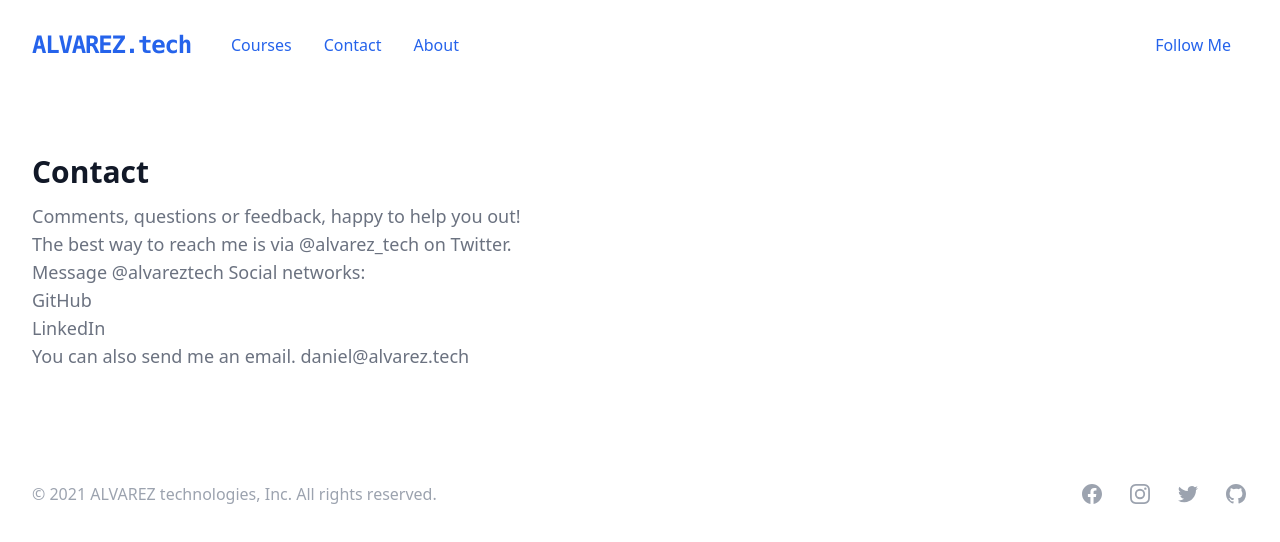
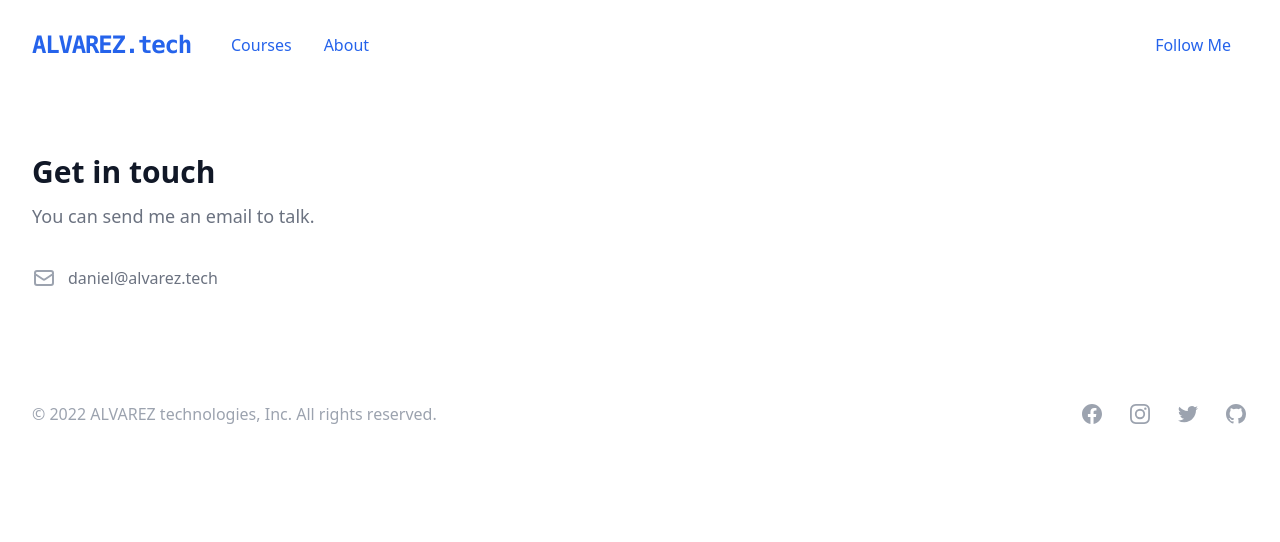
Before and after one commit to alvareztech/web, a Next.js app: page /contact in a window 1280 px wide. Shown: the top 542 px of the page. Built offline with nearby package versions, Linux system fonts and the light colour scheme.

Commit message:
Last improvements

```diff
--- a/components/layout.js
+++ b/components/layout.js
@@ -47,7 +47,6 @@ const navigation2 = [
 
 const navigation = [
   { name: 'Courses', href: '/courses' },
-  { name: 'Contact', href: '/contact' },
   { name: 'About', href: '/about' },
 ]
 
@@ -90,6 +89,7 @@ export default function Layout({ children, home }) {
             <a
               href="https://twitter.com/alvarez_tech"
               target="_blank"
+              rel="noreferrer"
               className="inline-block bg-white py-2 px-4 border border-transparent rounded-md text-base font-medium text-blue-600 hover:bg-blue-50"
             >
               Follow Me
@@ -132,7 +132,7 @@ export default function Layout({ children, home }) {
           )}
         </div>
         <div className="mt-8 md:mt-0 md:order-1">
-          <p className="text-center text-base text-gray-400">&copy; 2021 ALVAREZ
+          <p className="text-center text-base text-gray-400">&copy; 2022 ALVAREZ
             technologies, Inc. All rights
             reserved.</p>
         </div>
--- a/pages/contact.js
+++ b/pages/contact.js
@@ -1,34 +1,28 @@
 import Layout from '../components/layout'
+import { MailIcon, PhoneIcon } from '@heroicons/react/outline'
 
 export default function Contact() {
   return (
     <Layout>
       <div className="bg-white">
         <div className="max-w-7xl mx-auto py-16 px-4 sm:px-6 lg:px-8">
-          <div
-            className="max-w-lg mx-auto md:max-w-none md:grid md:grid-cols-2 md:gap-8">
+          <div className="max-w-lg mx-auto md:max-w-none md:grid md:grid-cols-2 md:gap-8">
             <div>
-              <h2
-                className="text-2xl font-extrabold text-gray-900 sm:text-3xl">Contact</h2>
+              <h2 className="text-2xl font-extrabold text-gray-900 sm:text-3xl">Get in touch</h2>
               <div className="mt-3">
                 <p className="text-lg text-gray-500">
-                  Comments, questions or feedback, happy to help you out!
+                  You can send me an email to talk.
                 </p>
-                <p className="text-lg text-gray-500">
-                  The best way to reach me is via <a href='https://twitter.com/alvarez_tech'>@alvarez_tech</a> on Twitter.
-                </p>
-                <p className="text-lg text-gray-500">
-                  Message @alvareztech
-
-                  Social networks:
-                  <ul>
-                    <li>GitHub</li>
-                    <li>LinkedIn</li>
-                  </ul>
-                  You can also send me an email.
-
-                  daniel@alvarez.tech
-                </p>
+              </div>
+              <div className="mt-9">
+                <div className="mt-6 flex">
+                  <div className="flex-shrink-0">
+                    <MailIcon className="h-6 w-6 text-gray-400" aria-hidden="true" />
+                  </div>
+                  <div className="ml-3 text-base text-gray-500">
+                    <p>daniel@alvarez.tech</p>
+                  </div>
+                </div>
               </div>
             </div>
           </div>
```
Also changed, not shown: data/pages/about.mdx (+7 -5 lines).
